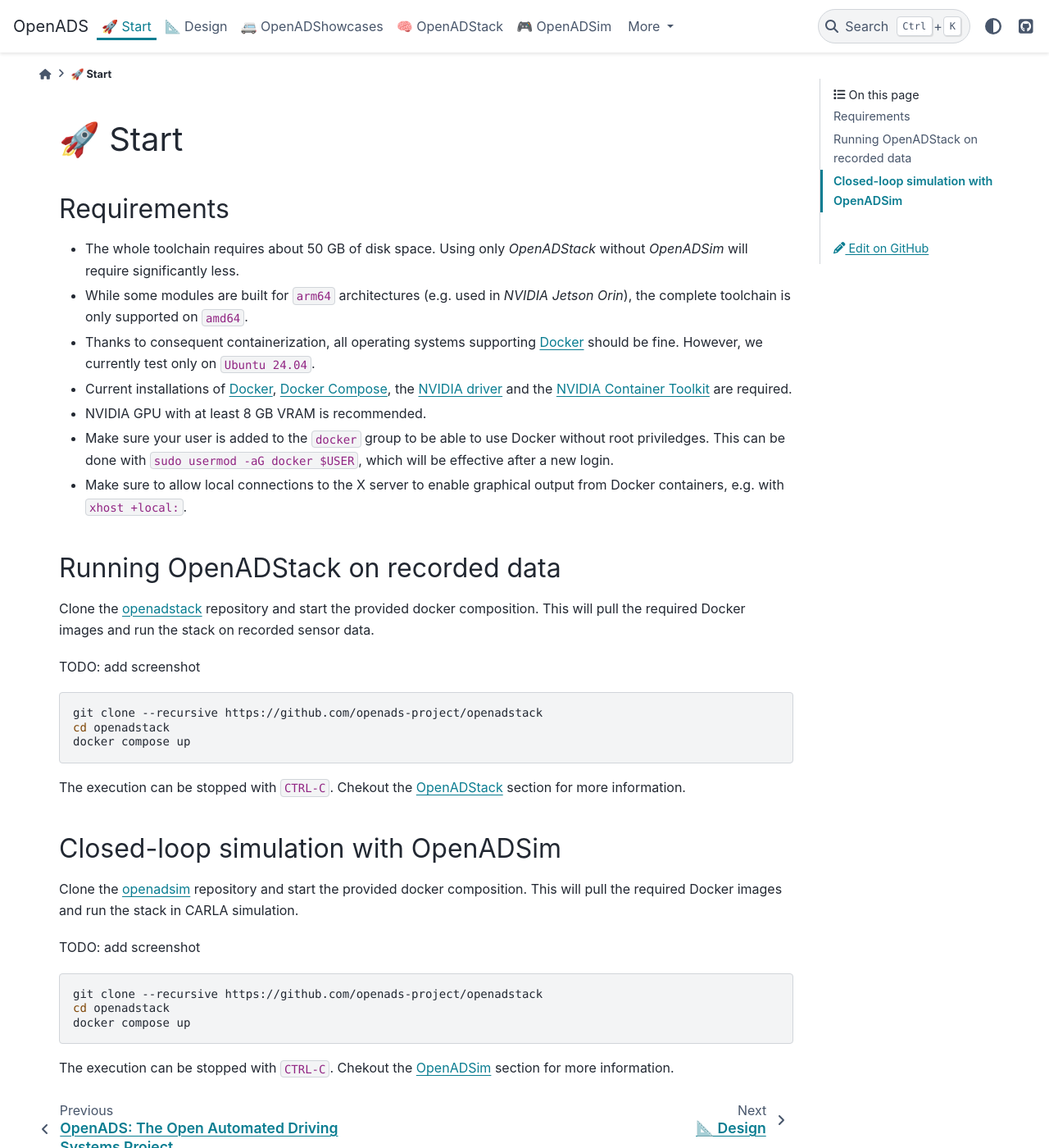
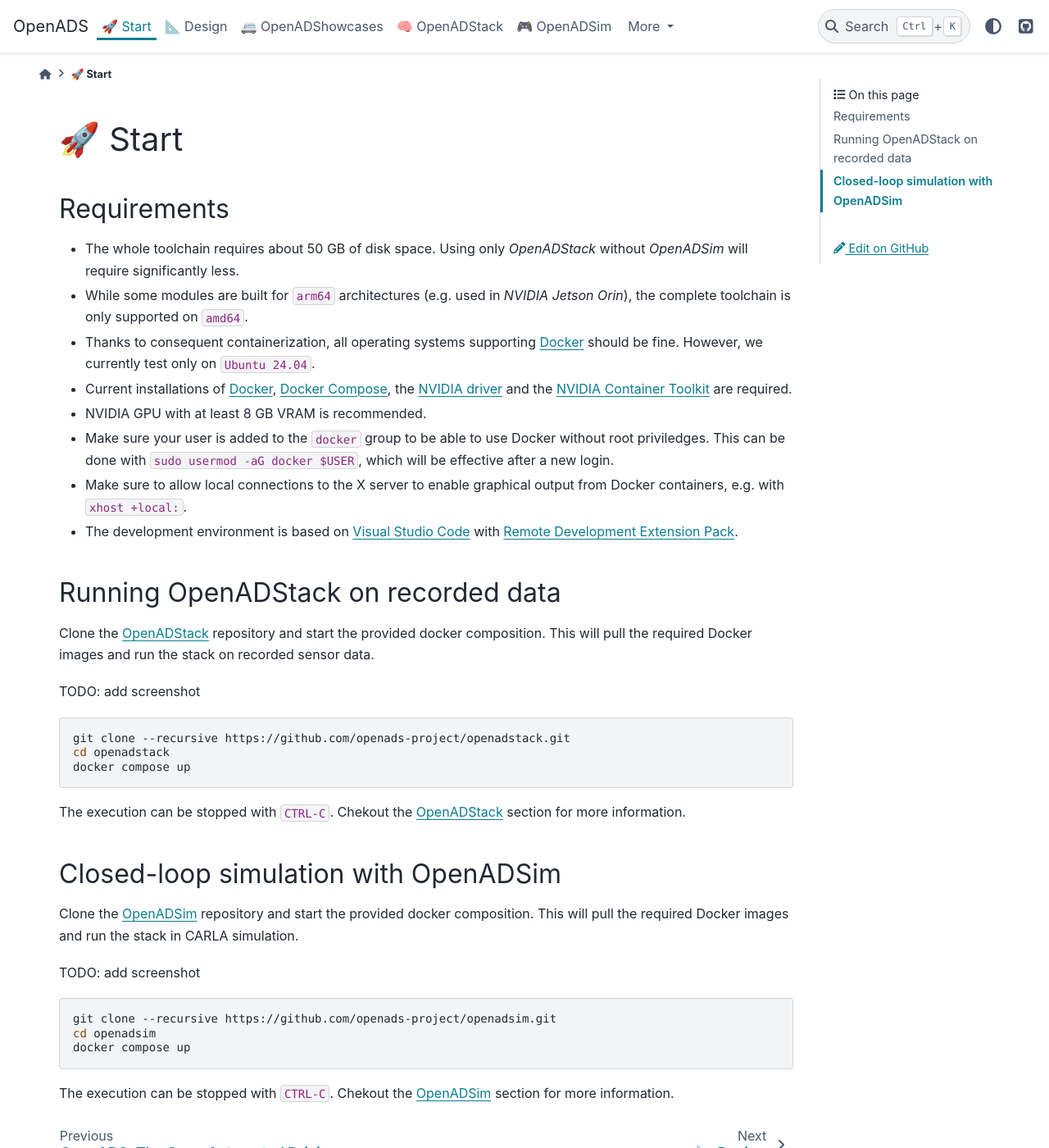
Before and after one commit to openads-project/openads-project.github.io, a Sphinx documentation site: the page built from docs/start/start.md, in a window 1280 px wide and 1400 px high. Shown: the whole window at 82% size. Built offline with Sphinx 7.4.7 and the PyData theme 0.15.4, drawn with Linux system fonts in a browser that asks for light colours; pages that are not in the unit, such as notebooks, are missing from menus.

Commit message:
improvements

````diff
--- a/docs/start/start.md
+++ b/docs/start/start.md
@@ -7,22 +7,23 @@
 
 ## Requirements
 
-- The whole toolchain requires about 50 GB of disk space. Using only _OpenADStack_ without _OpenADSim_ will require significantly less.
+- The whole toolchain requires about 50 GB of disk space. Using only *OpenADStack* without *OpenADSim* will require significantly less.
 - While some modules are built for `arm64` architectures (e.g. used in *NVIDIA Jetson Orin*), the complete toolchain is only supported on `amd64`.
 - Thanks to consequent containerization, all operating systems supporting [Docker](https://www.docker.com/) should be fine. However, we currently test only on `Ubuntu 24.04`.
 - Current installations of [Docker](https://docs.docker.com/engine/install/ubuntu/), [Docker Compose](https://docs.docker.com/compose/install/), the [NVIDIA driver](https://ubuntu.com/server/docs/how-to/graphics/install-nvidia-drivers/) and the [NVIDIA Container Toolkit](https://docs.nvidia.com/datacenter/cloud-native/container-toolkit/latest/install-guide.html) are required.
 - NVIDIA GPU with at least 8 GB VRAM is recommended.
 - Make sure your user is added to the `docker` group to be able to use Docker without root priviledges. This can be done with `sudo usermod -aG docker $USER`, which  will be effective after a new login.
 - Make sure to allow local connections to the X server to enable graphical output from Docker containers, e.g. with `xhost +local:`.
+- The development environment is based on [Visual Studio Code](https://code.visualstudio.com/) with [Remote Development Extension Pack](https://marketplace.visualstudio.com/items?itemName=ms-vscode-remote.vscode-remote-extensionpack).
 
 ## Running OpenADStack on recorded data
 
-Clone the [openadstack](https://github.com/openads-project/openadstack) repository and start the provided docker composition. This will pull the required Docker images and run the stack on recorded sensor data.
+Clone the [OpenADStack](https://github.com/openads-project/openadstack) repository and start the provided docker composition. This will pull the required Docker images and run the stack on recorded sensor data.
 
 TODO: add screenshot
 
 ```bash
-git clone --recursive https://github.com/openads-project/openadstack
+git clone --recursive https://github.com/openads-project/openadstack.git
 cd openadstack
 docker compose up
 ```
@@ -31,13 +32,13 @@
 
 ## Closed-loop simulation with OpenADSim
 
-Clone the [openadsim](https://github.com/openads-project/openadsim) repository and start the provided docker composition. This will pull the required Docker images and run the stack in CARLA simulation.
+Clone the [OpenADSim](https://github.com/openads-project/openadsim) repository and start the provided docker composition. This will pull the required Docker images and run the stack in CARLA simulation.
 
 TODO: add screenshot
 
 ```bash
-git clone --recursive https://github.com/openads-project/openadstack
-cd openadstack
+git clone --recursive https://github.com/openads-project/openadsim.git
+cd openadsim
 docker compose up
 ```
 
````
Also changed, not shown: docs/openadsim/openadsim.md (+1 -1 lines), docs/openadstack/openadstack.md (+1 -1 lines), docs/openadsuite/tools.md (+1 -1 lines).
